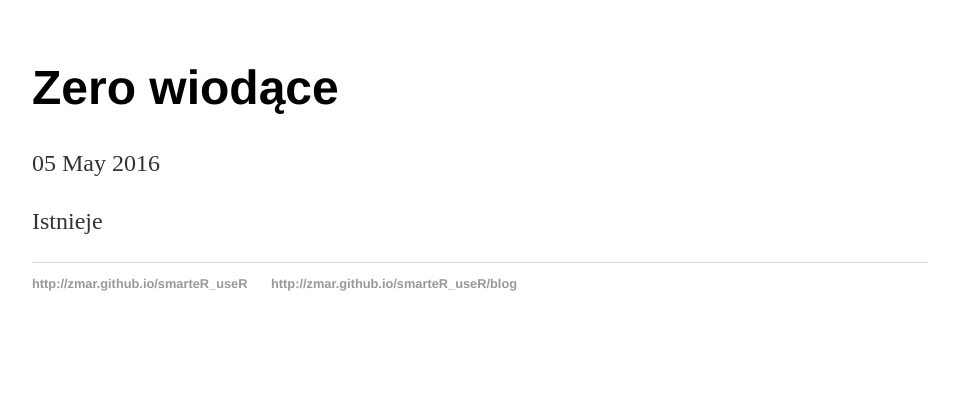
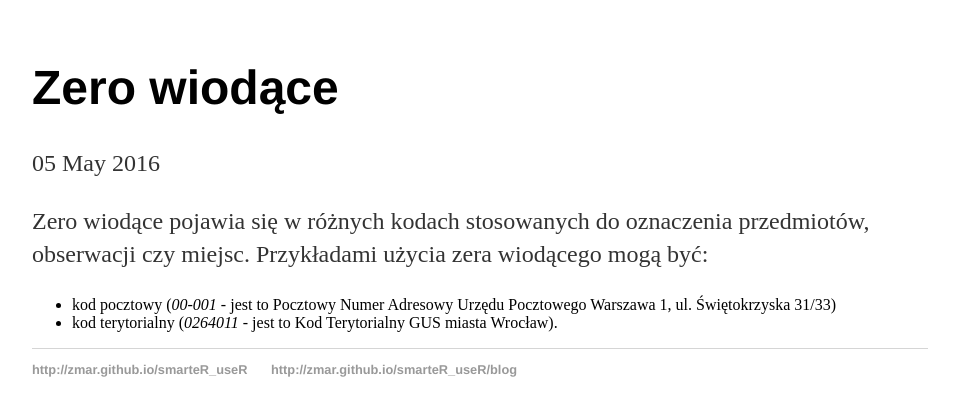
Before and after one commit to zmar/SmarteR_useR, a Jekyll site: the page built from _posts/2016-05-05-start.md, in a window 1280 px wide. Shown: the top 416 px of the page, without its empty margins (160-1119 px from the left). Built offline with Jekyll 4.4.1, drawn with Linux system fonts in a browser that asks for light colours.

Commit message:
Update 2016-05-05-start.md

```diff
--- a/_posts/2016-05-05-start.md
+++ b/_posts/2016-05-05-start.md
@@ -4,4 +4,7 @@
 date: 2016-05-05
 ---
 
-Istnieje
+Zero wiodące pojawia się w różnych kodach stosowanych do oznaczenia przedmiotów, obserwacji czy miejsc. Przykładami użycia zera wiodącego mogą być:
+
+  * kod pocztowy (_00-001_ - jest to Pocztowy Numer Adresowy Urzędu Pocztowego Warszawa 1, ul. Świętokrzyska 31/33)
+  * kod terytorialny (_0264011_ - jest to Kod Terytorialny GUS miasta Wrocław).
```
